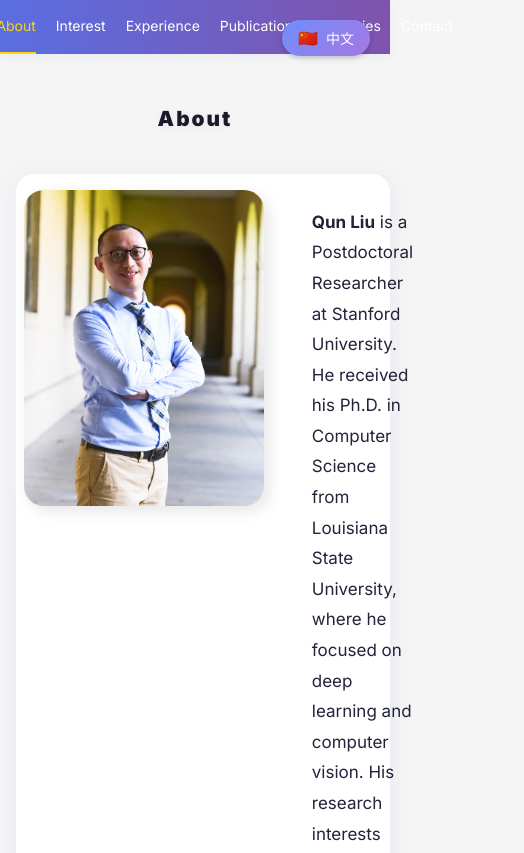
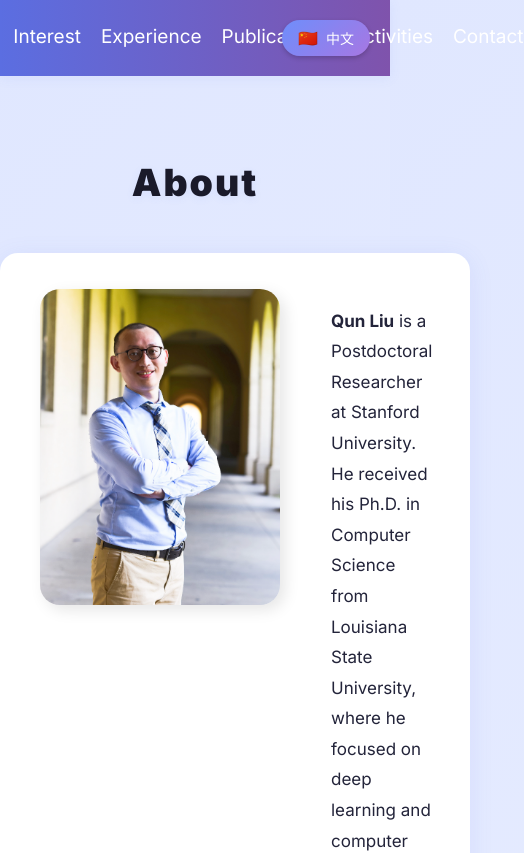
Before and after one commit to stevelauday/ai_academic_page, a React (Create React App) app: page /ai_academic_page/about in a window 390 px wide. Shown: the top 853 px of the page, 524 px wide, since content can reach past the window. Built offline with nearby package versions, Linux system fonts and the light colour scheme.

Commit message:
Update styles to match Vercel deployment

```diff
--- a/src/App.css
+++ b/src/App.css
@@ -4,11 +4,11 @@ html, body {
   margin: 0;
   padding: 0;
   font-family: 'Inter', 'Segoe UI', 'Roboto', 'Helvetica Neue', Arial, 'PingFang SC', 'Hiragino Sans GB', 'Microsoft YaHei', sans-serif !important;
-  background: #f5f5f5;
+  background: linear-gradient(135deg, #e0e7ff 0%, #f0f4ff 100%);
   min-height: 100vh;
-  font-size: 16px !important;
+  font-size: 17px !important;
   color: #23243a;
-  line-height: 1.6;
+  line-height: 1.8;
 }
 
 .App {
@@ -21,54 +21,54 @@ html, body {
 .main-content {
   flex: 1 0 auto;
   width: 100%;
-  max-width: 1200px;
-  margin: 0 auto;
-  padding: 2rem;
-  box-sizing: border-box;
+  display: flex;
+  flex-direction: column;
+  align-items: center;
 }
 
 .page-container {
-  min-height: calc(100vh - 200px);
+  width: 100%;
   display: flex;
-  justify-content: center;
-  align-items: flex-start;
-  padding: 2rem;
-  background-color: transparent;
+  flex-direction: column;
+  align-items: center;
+  padding: 48px 0 24px 0;
 }
 
 .page-content {
-  max-width: 800px;
+  background: #fff;
+  border-radius: 18px;
+  box-shadow: 0 4px 24px rgba(91,110,225,0.10);
+  margin: 28px auto;
+  padding: 36px 40px;
   width: 100%;
-  background-color: white;
-  padding: 2.5rem;
-  border-radius: 12px;
-  box-shadow: 0 4px 24px rgba(91,110,225,0.10);
+  max-width: 820px;
+  text-align: left;
+  transition: box-shadow 0.2s;
+}
+
+.page-content:hover {
+  box-shadow: 0 8px 32px rgba(127,83,172,0.13);
 }
 
 .page-title {
-  font-size: 2.5rem;
+  margin-bottom: 36px;
   color: #1a1a2a;
-  margin-bottom: 2rem;
-  text-align: center;
+  font-size: 2.2rem;
   font-weight: 900;
+  letter-spacing: 2px;
+  text-shadow: 0 2px 8px rgba(91,110,225,0.08);
+}
+
+.page-text h2 {
+  color: #5b6ee1;
+  margin-bottom: 18px;
+  font-size: 1.22rem;
+  font-weight: 800;
   letter-spacing: 1px;
 }
 
-.page-text {
-  line-height: 1.8;
-}
-
-.page-text h2 {
-  font-size: 1.8rem;
-  color: #5b6ee1;
-  margin-bottom: 1.5rem;
-  font-weight: 700;
-}
-
 .page-text p {
-  font-size: 1.1rem;
-  color: #23243a;
-  margin-bottom: 1.2rem;
+  margin-bottom: 1rem;
   text-align: justify;
 }
 
@@ -183,7 +183,7 @@ a:hover {
 }
 
 .footer {
-  margin-top: auto;
+  margin-top: 32px;
   padding: 16px 0;
   background: #fff;
   color: #666;
@@ -231,7 +231,7 @@ a:hover {
   display: block;
   color: #fff;
   text-decoration: none;
-  font-size: 16px;
+  font-size: 19px;
   font-weight: 500;
   padding: 20px 0;
   transition: color 0.2s, border-bottom 0.2s;
@@ -243,50 +243,15 @@ a:hover {
   border-bottom: 2px solid #ffd700;
 }
 
-@media (max-width: 768px) {
-  .navbar li {
-    margin: 0 14px;
-  }
-
-  .navbar a {
-    font-size: 14px;
-    padding: 15px 0;
-  }
-
-  .main-content {
-    padding: 1rem;
-  }
-
-  .page-container {
-    padding: 1rem;
-  }
-
+@media (max-width: 900px) {
   .page-content {
-    padding: 1.5rem;
-  }
-
-  .page-title {
-    font-size: 2rem;
-  }
-
-  .page-text h2 {
-    font-size: 1.5rem;
-  }
-
-  .page-text p {
-    font-size: 1rem;
-  }
-}
-
-@media (max-width: 900px) {
-  section {
     padding: 24px 10px;
     max-width: 98vw;
   }
-  .App-header {
+  .page-container {
     padding: 32px 0 16px 0;
   }
-  h1 {
+  .page-title {
     font-size: 2.1rem;
   }
 }
@@ -295,14 +260,14 @@ a:hover {
   .navbar li {
     margin: 0 10px;
   }
-  section {
+  .page-content {
     padding: 16px 2vw;
     font-size: 0.98rem;
   }
-  h1 {
+  .page-title {
     font-size: 1.3rem;
   }
-  .App-header {
+  .page-container {
     padding: 16px 0 8px 0;
   }
 }
```
